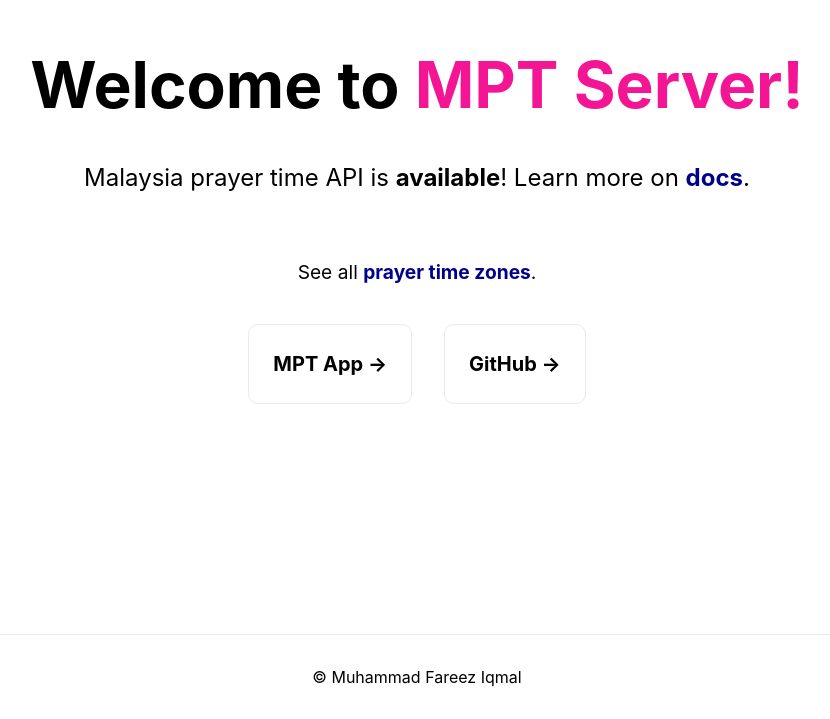
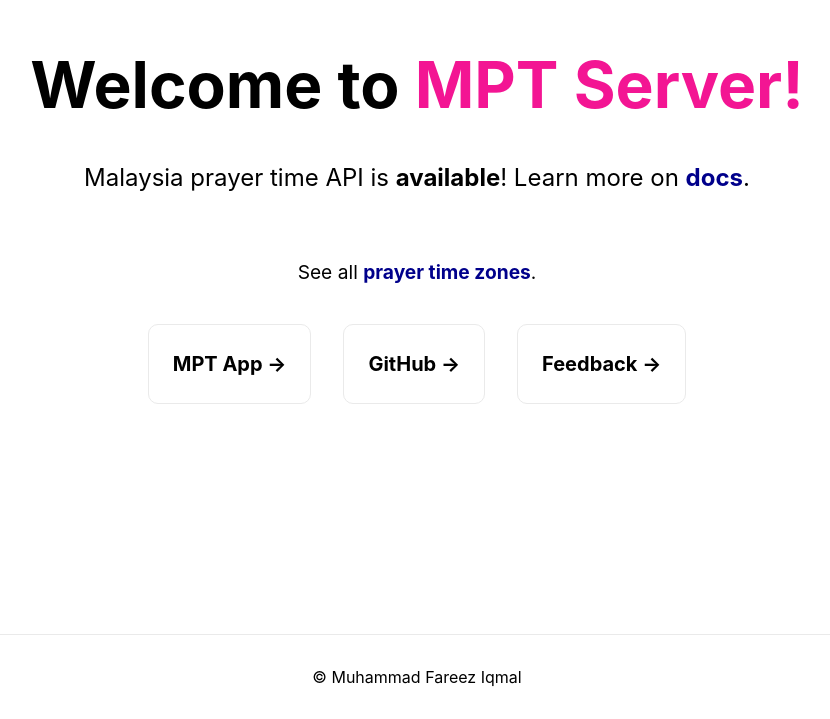
Before and after one commit to mptwaktusolat/api-waktusolat, a Next.js app: page / in a window 1280 px wide. Shown: the part 166-885 px from the top of the page, without its empty margins (223-1053 px from the left). Built offline with nearby package versions, Linux system fonts and the light colour scheme.

Commit message:
:wheelchair: Added feedback form

```diff
--- a/pages/index.tsx
+++ b/pages/index.tsx
@@ -46,6 +46,12 @@ export default function Home() {
                     >
                         <p>GitHub &rarr;</p>
                     </Link>
+                    <Link
+                        href="https://docs.google.com/forms/d/e/1FAIpQLSe-zlZBW-8hO9XPDlLf-K7AUxtgupmD6bo4iouyLXFPAMnxFA/viewform?usp=sf_link"
+                        className={styles.card}
+                    >
+                        <p>Feedback &rarr;</p>
+                    </Link>
                 </div>
             </main>
             <footer className={styles.footer}>
```
